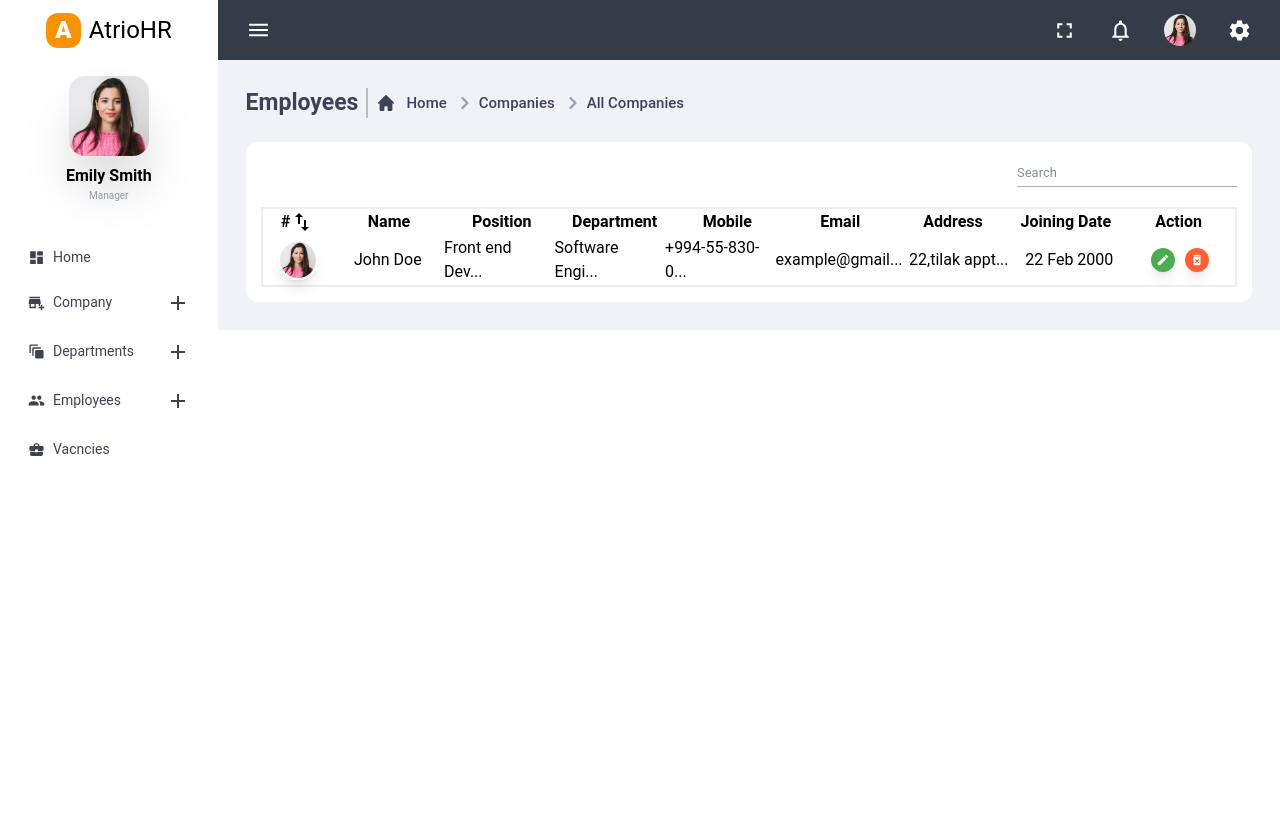
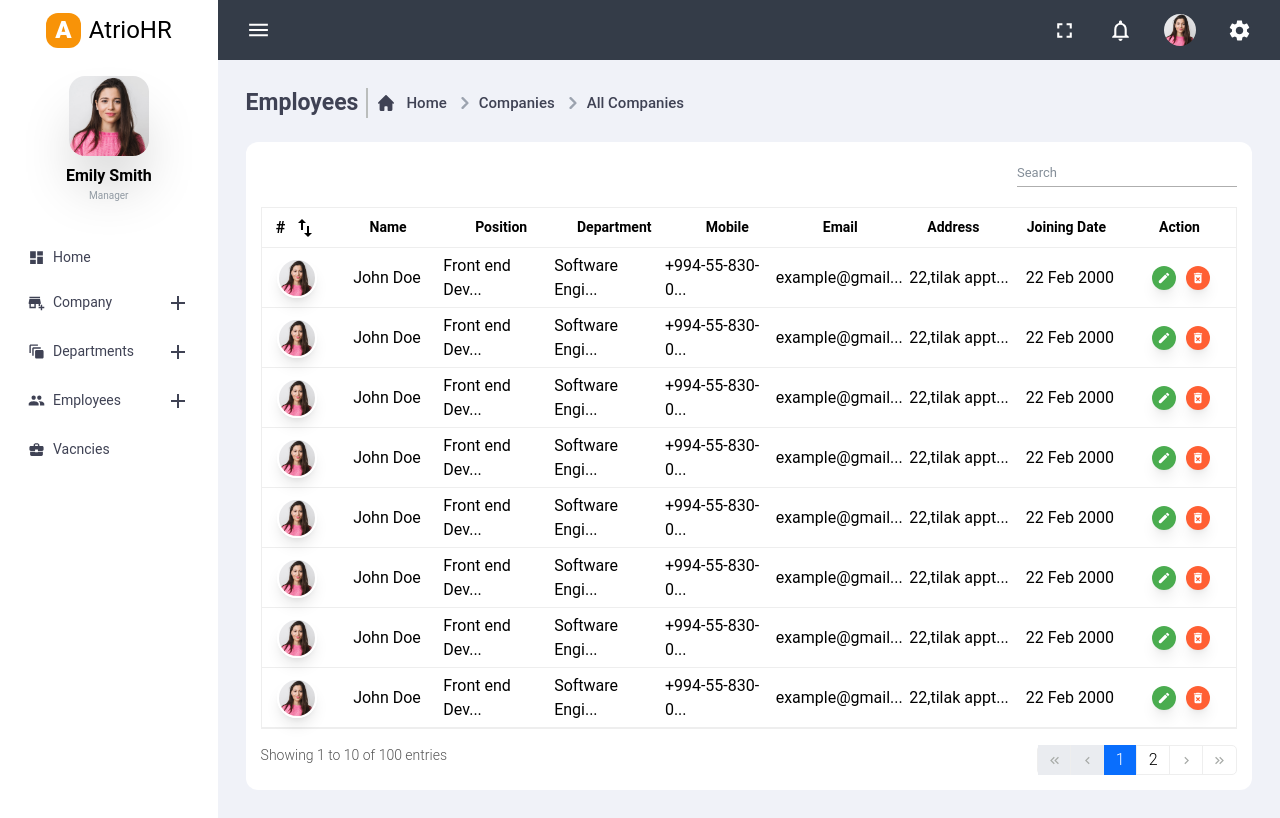
Before and after one commit to panahlimurad/hr, a React (Create React App) app: page /companies/all-companies in a window 1280 px wide. Built offline with nearby package versions, Linux system fonts and the light colour scheme.

Commit message:
createPageList

```diff
--- a/src/features/TablesComponents/AllDataTables/AllDataTables.js
+++ b/src/features/TablesComponents/AllDataTables/AllDataTables.js
@@ -5,6 +5,10 @@ import EditIcon from '@mui/icons-material/Edit';
 import DeleteForeverIcon from '@mui/icons-material/DeleteForever';
 import { shortText } from '../../utils/Functions/ShortText/shortText';
 import Test from '../../images/usrbig.jpg'
+import KeyboardArrowLeftIcon from '@mui/icons-material/KeyboardArrowLeft';
+import KeyboardDoubleArrowLeftIcon from '@mui/icons-material/KeyboardDoubleArrowLeft';
+import KeyboardArrowRightIcon from '@mui/icons-material/KeyboardArrowRight';
+import KeyboardDoubleArrowRightIcon from '@mui/icons-material/KeyboardDoubleArrowRight';
 
 const AllDataTables = () => {
   return (
@@ -12,11 +16,11 @@ const AllDataTables = () => {
         <div className='flex justify-end'>
             <input className={styles.formInput} type='text' placeholder='Search'/>
         </div>
-        <div>
+        <div className='flex flex-col gap-4'>
       <table className={styles.tableContainer}>
-        <thead>
+        <thead className='h-[40px]'>
           <tr className='flex justify-between items-center'>
-            <th className={styles.tableThIcon} >
+            <th className={`${styles.tableThIcon} flex gap-2`} >
                 #
                 <ImportExportIcon/>
             </th>
@@ -32,7 +36,105 @@ const AllDataTables = () => {
         </thead>
         <tbody>
             <tr className='flex justify-between items-center'>
-              <td className={styles.tableThIcon}><img className={styles.imgTable} src={Test} alt='profile'/></td>
+              <td className={styles.tableTdIcon}><img className={styles.imgTable} src={Test} alt='profile'/></td>
+              <td className={styles.tableTd}>{shortText(13,"John Doe")}</td>
+              <td className={styles.tableTd}>{shortText(13,"Front end Developer")}</td>
+              <td className={styles.tableTd}>{shortText(13,"Software Engineer")}</td>
+              <td className={styles.tableTd}>{shortText(13,"+994-55-830-00-00")}</td>
+              <td className={styles.tableTd}>{shortText(13,"example@gmail.com")}</td>
+              <td className={styles.tableTd}>{shortText(13, "22,tilak appt. surat")}</td>
+              <td className={styles.tableTd}>22 Feb 2000</td>
+              <td className={styles.tableTd}>
+                <EditIcon className={styles.iconEdit}/>
+                <DeleteForeverIcon className={styles.iconDelete}/>
+              </td>
+            </tr>
+            <tr className='flex justify-between items-center'>
+              <td className={styles.tableTdIcon}><img className={styles.imgTable} src={Test} alt='profile'/></td>
+              <td className={styles.tableTd}>{shortText(13,"John Doe")}</td>
+              <td className={styles.tableTd}>{shortText(13,"Front end Developer")}</td>
+              <td className={styles.tableTd}>{shortText(13,"Software Engineer")}</td>
+              <td className={styles.tableTd}>{shortText(13,"+994-55-830-00-00")}</td>
+              <td className={styles.tableTd}>{shortText(13,"example@gmail.com")}</td>
+              <td className={styles.tableTd}>{shortText(13, "22,tilak appt. surat")}</td>
+              <td className={styles.tableTd}>22 Feb 2000</td>
+              <td className={styles.tableTd}>
+                <EditIcon className={styles.iconEdit}/>
+                <DeleteForeverIcon className={styles.iconDelete}/>
+              </td>
+            </tr>
+            <tr className='flex justify-between items-center'>
+              <td className={styles.tableTdIcon}><img className={styles.imgTable} src={Test} alt='profile'/></td>
+              <td className={styles.tableTd}>{shortText(13,"John Doe")}</td>
+              <td className={styles.tableTd}>{shortText(13,"Front end Developer")}</td>
+              <td className={styles.tableTd}>{shortText(13,"Software Engineer")}</td>
+              <td className={styles.tableTd}>{shortText(13,"+994-55-830-00-00")}</td>
+              <td className={styles.tableTd}>{shortText(13,"example@gmail.com")}</td>
+              <td className={styles.tableTd}>{shortText(13, "22,tilak appt. surat")}</td>
+              <td className={styles.tableTd}>22 Feb 2000</td>
+              <td className={styles.tableTd}>
+                <EditIcon className={styles.iconEdit}/>
+                <DeleteForeverIcon className={styles.iconDelete}/>
+              </td>
+            </tr>
+            <tr className='flex justify-between items-center'>
+              <td className={styles.tableTdIcon}><img className={styles.imgTable} src={Test} alt='profile'/></td>
+              <td className={styles.tableTd}>{shortText(13,"John Doe")}</td>
+              <td className={styles.tableTd}>{shortText(13,"Front end Developer")}</td>
+              <td className={styles.tableTd}>{shortText(13,"Software Engineer")}</td>
+              <td className={styles.tableTd}>{shortText(13,"+994-55-830-00-00")}</td>
+              <td className={styles.tableTd}>{shortText(13,"example@gmail.com")}</td>
+              <td className={styles.tableTd}>{shortText(13, "22,tilak appt. surat")}</td>
+              <td className={styles.tableTd}>22 Feb 2000</td>
+              <td className={styles.tableTd}>
+                <EditIcon className={styles.iconEdit}/>
+                <DeleteForeverIcon className={styles.iconDelete}/>
+              </td>
+            </tr>
+            <tr className='flex justify-between items-center'>
+              <td className={styles.tableTdIcon}><img className={styles.imgTable} src={Test} alt='profile'/></td>
+              <td className={styles.tableTd}>{shortText(13,"John Doe")}</td>
+              <td className={styles.tableTd}>{shortText(13,"Front end Developer")}</td>
+              <td className={styles.tableTd}>{shortText(13,"Software Engineer")}</td>
+              <td className={styles.tableTd}>{shortText(13,"+994-55-830-00-00")}</td>
+              <td className={styles.tableTd}>{shortText(13,"example@gmail.com")}</td>
+              <td className={styles.tableTd}>{shortText(13, "22,tilak appt. surat")}</td>
+              <td className={styles.tableTd}>22 Feb 2000</td>
+              <td className={styles.tableTd}>
+                <EditIcon className={styles.iconEdit}/>
+                <DeleteForeverIcon className={styles.iconDelete}/>
+              </td>
+            </tr>
+            <tr className='flex justify-between items-center'>
+              <td className={styles.tableTdIcon}><img className={styles.imgTable} src={Test} alt='profile'/></td>
+              <td className={styles.tableTd}>{shortText(13,"John Doe")}</td>
+              <td className={styles.tableTd}>{shortText(13,"Front end Developer")}</td>
+              <td className={styles.tableTd}>{shortText(13,"Software Engineer")}</td>
+              <td className={styles.tableTd}>{shortText(13,"+994-55-830-00-00")}</td>
+              <td className={styles.tableTd}>{shortText(13,"example@gmail.com")}</td>
+              <td className={styles.tableTd}>{shortText(13, "22,tilak appt. surat")}</td>
+              <td className={styles.tableTd}>22 Feb 2000</td>
+              <td className={styles.tableTd}>
+                <EditIcon className={styles.iconEdit}/>
+                <DeleteForeverIcon className={styles.iconDelete}/>
+              </td>
+            </tr>
+            <tr className='flex justify-between items-center'>
+              <td className={styles.tableTdIcon}><img className={styles.imgTable} src={Test} alt='profile'/></td>
+              <td className={styles.tableTd}>{shortText(13,"John Doe")}</td>
+              <td className={styles.tableTd}>{shortText(13,"Front end Developer")}</td>
+              <td className={styles.tableTd}>{shortText(13,"Software Engineer")}</td>
+              <td className={styles.tableTd}>{shortText(13,"+994-55-830-00-00")}</td>
+              <td className={styles.tableTd}>{shortText(13,"example@gmail.com")}</td>
+              <td className={styles.tableTd}>{shortText(13, "22,tilak appt. surat")}</td>
+              <td className={styles.tableTd}>22 Feb 2000</td>
+              <td className={styles.tableTd}>
+                <EditIcon className={styles.iconEdit}/>
+                <DeleteForeverIcon className={styles.iconDelete}/>
+              </td>
+            </tr>
+            <tr className='flex justify-between items-center'>
+              <td className={styles.tableTdIcon}><img className={styles.imgTable} src={Test} alt='profile'/></td>
               <td className={styles.tableTd}>{shortText(13,"John Doe")}</td>
               <td className={styles.tableTd}>{shortText(13,"Front end Developer")}</td>
               <td className={styles.tableTd}>{shortText(13,"Software Engineer")}</td>
@@ -47,6 +149,29 @@ const AllDataTables = () => {
             </tr>
         </tbody>
       </table>
+      <div  className='flex w-full justify-between'>
+        <div className='text-[14px] text-[#555555] font-light'>
+          Showing 1 to 10 of 100 entries
+        </div>
+        <div className='w-[200px]'>
+          <ul className={styles.ulList}>
+            <li className={styles.selectArrow}>
+            <KeyboardDoubleArrowLeftIcon sx={{width: "15px", height: "15px", color: "#a9aca9", cursor: "pointer"}}/>
+            </li>
+            <li className={styles.selectArrow}>
+              <KeyboardArrowLeftIcon sx={{width: "15px", height: "15px", color: "#a9aca9", cursor: "pointer"}}/>
+            </li>
+            <li className={styles.selectLi}>1</li>
+            <li>2</li>
+            <li>
+              <KeyboardArrowRightIcon sx={{width: "15px", height: "15px", color: "#a9aca9", cursor: "pointer"}}/>
+            </li>
+            <li>
+              <KeyboardDoubleArrowRightIcon sx={{width: "15px", height: "15px", color: "#a9aca9", cursor: "pointer"}}/>
+            </li>
+          </ul>
+        </div>
+      </div>
     </div>
     </div>
   )
--- a/src/features/TablesComponents/AllDataTables/style.module.css
+++ b/src/features/TablesComponents/AllDataTables/style.module.css
@@ -20,7 +20,7 @@
 .tableContainer {
   width: 100%;
   margin-top: 20px;
-  border: 2px solid #eeeeee;
+  border: 1px solid #eeeeee;
 }
 
 .tableTd {
@@ -28,13 +28,29 @@
   justify-content: center;
   align-items: center;
   flex: 1;
+  height: 60px;
+  border-bottom: 1px solid #eeeeee;
+}
+
+.tableTdIcon{
+  display: flex;
+    justify-content: center;
+    align-items: center;
+    width: 70px;
+    height: 60px;
+  border-bottom: 1px solid #eeeeee;
 }
 
 .tableTh {
   display: flex;
+  font-size: 14px;
+  font-weight: 700;
+  color: #000000;
   justify-content: center;
   align-items: center;
   flex: 1;
+  height: 40px;
+  border-bottom: 1px solid #eeeeee;
 }
 
 .tableThIcon{
@@ -42,6 +58,8 @@
     justify-content: center;
     align-items: center;
     width: 70px;
+    height: 40px;
+  border-bottom: 1px solid #eeeeee;
 }
 
 .iconEdit{
@@ -75,3 +93,44 @@
         box-shadow: 0 10px 15px -3px rgb(0 0 0 / 0.1), 0 4px 6px -4px rgb(0 0 0 / 0.1);
         border: 2px solid #fff;
     }
+
+    .ulList{
+      display: flex;
+      width: 100%;
+      border: 1px solid #eeeeee;
+      border-radius: 5px;
+      height: 30px;
+      justify-content: center;
+      align-items: center;
+    }
+
+    .ulList li{
+      width: 40px;
+      border-right: 1px solid #eeeeee;
+      display: flex;
+      justify-content: center;
+      align-items: center;
+      font-size: 16px;
+      font-weight: 300;
+      height: 30px;
+      cursor: pointer;
+
+&:hover{
+  background-color: #f0f2f8;
+  color: #000000;
+}
+
+    }
+
+    .ulList li:last-child{
+      border-right: none;
+    }
+
+    .selectLi{
+      background-color: #096efd;
+      color: #fff;
+    }
+
+    .selectArrow{
+      background-color: #eaecf0;
+    }
```
